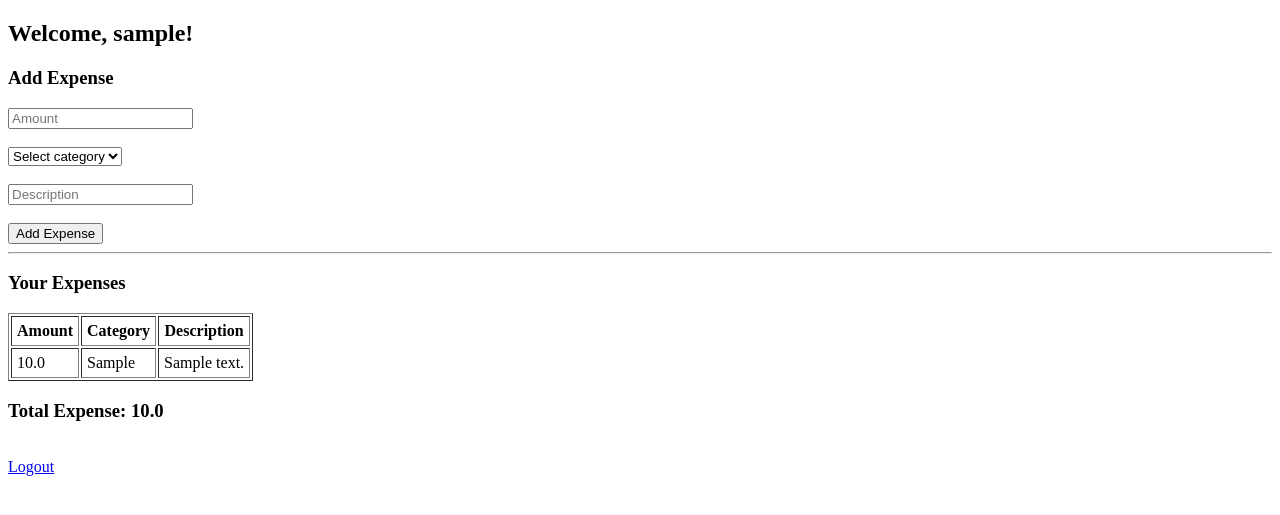
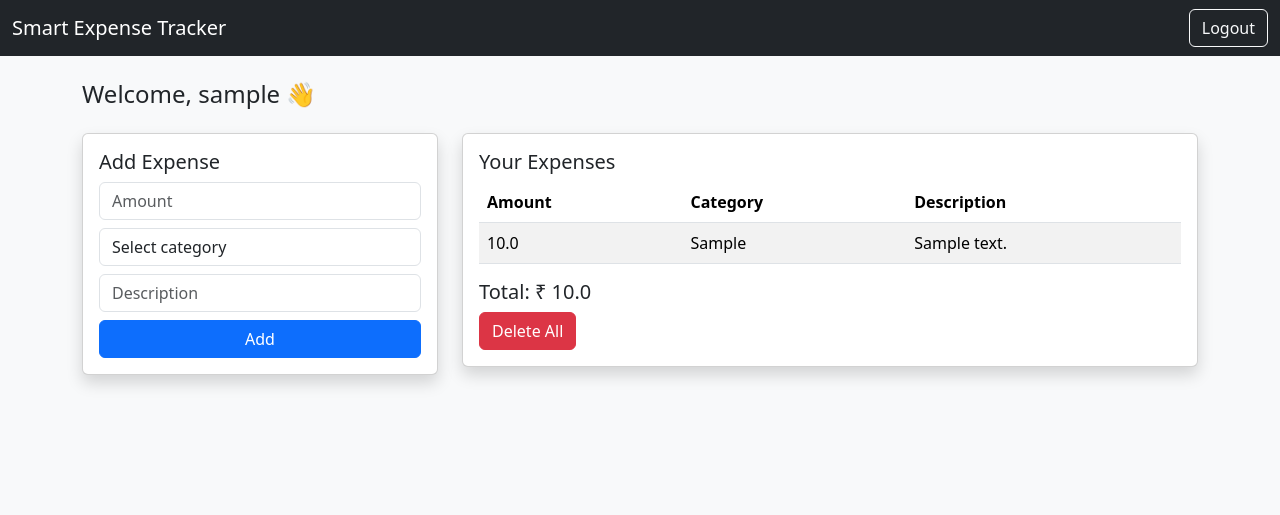
Before and after one commit to Souharda/Smart-Expense-Tracker, a Flask app: page / in a window 1280 px wide. Shown: the top 515 px of the page. Run offline with Flask 3, Linux system fonts and the light colour scheme; a user stored in the database is signed in; tables that the repository leaves empty hold one stand-in row (values such as "Sample post").

Commit message:
Improve UI using Bootstrap for login and dashboard

```diff
--- a/templates/dashboard.html
+++ b/templates/dashboard.html
@@ -1,41 +1,64 @@
 <!DOCTYPE html>
-<html>
+<html lang="en">
 <head>
-    <title>Dashboard</title>
+    <title>Dashboard | Smart Expense Tracker</title>
+    <link href="https://cdn.jsdelivr.net/npm/bootstrap@5.3.2/dist/css/bootstrap.min.css" rel="stylesheet">
 </head>
-<body>
+<body class="bg-light">
 
-<h2>Welcome, {{ user.username }}!</h2>
+<nav class="navbar navbar-dark bg-dark">
+    <div class="container-fluid">
+        <span class="navbar-brand">Smart Expense Tracker</span>
+        <a href="/logout" class="btn btn-outline-light">Logout</a>
+    </div>
+</nav>
 
-<h3>Add Expense</h3>
+<div class="container mt-4">
+
+    <h4>Welcome, {{ user.username }} 👋</h4>
+
+    <div class="row mt-4">
+        <!-- Add Expense -->
+        <div class="col-md-4">
+            <div class="card shadow">
+                <div class="card-body">
+                    <h5>Add Expense</h5>
+
                     <form method="POST" action="/add_expense">
-    <input type="number" step="0.01" name="amount" placeholder="Amount" required><br><br>
+                        <input type="number" step="0.01" name="amount" class="form-control mb-2" placeholder="Amount" required>
 
-    <select name="category" required>
+                        <select name="category" class="form-control mb-2" required>
                             <option value="">Select category</option>
-        <option value="Food">Food</option>
-        <option value="Travel">Travel</option>
-        <option value="Rent">Rent</option>
-        <option value="Shopping">Shopping</option>
-        <option value="Other">Other</option>
-    </select><br><br>
+                            <option>Food</option>
+                            <option>Travel</option>
+                            <option>Rent</option>
+                            <option>Shopping</option>
+                            <option>Other</option>
+                        </select>
 
-    <input type="text" name="description" placeholder="Description"><br><br>
+                        <input type="text" name="description" class="form-control mb-2" placeholder="Description">
 
-    <button type="submit">Add Expense</button>
+                        <button class="btn btn-primary w-100">Add</button>
                     </form>
+                </div>
+            </div>
+        </div>
 
-<hr>
+        <!-- Expense List -->
+        <div class="col-md-8">
+            <div class="card shadow">
+                <div class="card-body">
+                    <h5>Your Expenses</h5>
 
-<h3>Your Expenses</h3>
-
-<table border="1" cellpadding="5">
+                    <table class="table table-striped">
+                        <thead>
                             <tr>
                                 <th>Amount</th>
                                 <th>Category</th>
                                 <th>Description</th>
                             </tr>
-
+                        </thead>
+                        <tbody>
                             {% for exp in expenses %}
                             <tr>
                                 <td>{{ exp.amount }}</td>
@@ -43,12 +66,20 @@
                                 <td>{{ exp.description }}</td>
                             </tr>
                             {% endfor %}
+                        </tbody>
                     </table>
 
-<h3>Total Expense: {{ total }}</h3>
+                    <h5>Total: ₹ {{ total }}</h5>
 
-<br>
-<a href="/logout">Logout</a>
+                    <form method="POST" action="/delete_all">
+                        <button class="btn btn-danger">Delete All</button>
+                    </form>
+                </div>
+            </div>
+        </div>
+    </div>
+
+</div>
 
 </body>
 </html>
```
Also changed, not shown: templates/login.html (+31 -10 lines), templates/register.html (+31 -10 lines). Lines whose indentation alone changed are shown as unchanged.
